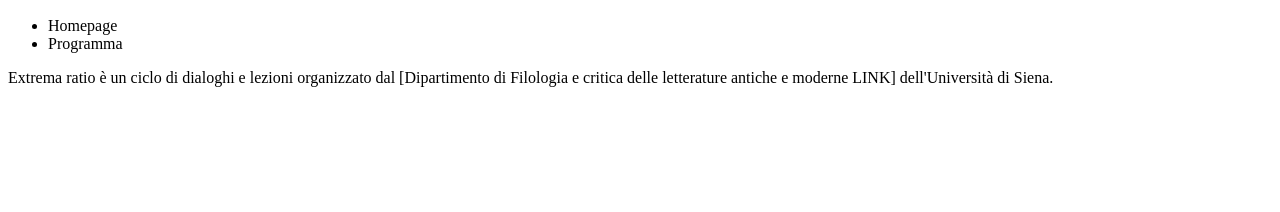
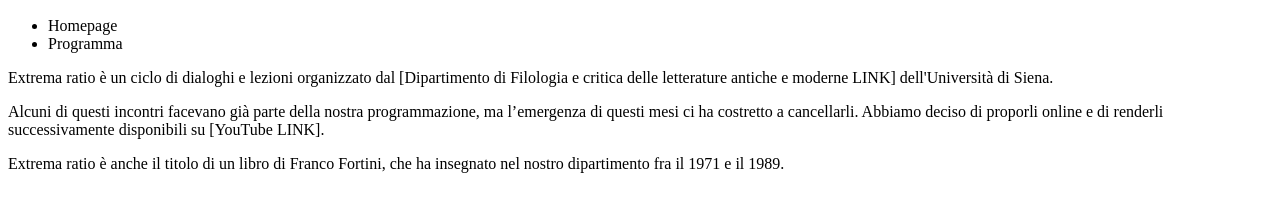
Before and after one commit to Chiara-Pierini/EXTREMA-RATIO, a plain HTML site: page index.html in a window 1280 px wide. Shown: the part 110-322 px from the top of the page. Drawn offline with Linux system fonts and the light colour scheme.

Commit message:
Add files via upload

```diff
--- a/index.html
+++ b/index.html
@@ -14,5 +14,10 @@
         </ul>
         </nav>
         <p>Extrema ratio è un ciclo di dialoghi e lezioni organizzato dal [Dipartimento di Filologia e critica delle letterature antiche e moderne LINK] dell'Università di Siena.</p>
+          <p>Alcuni di questi incontri facevano già parte della nostra programmazione, ma l’emergenza di questi mesi ci ha costretto a cancellarli. Abbiamo deciso di proporli online e di renderli successivamente disponibili su [YouTube LINK].</p>
+
+<p>Extrema ratio è anche il titolo di un libro di Franco Fortini, che ha insegnato nel nostro dipartimento fra il 1971 e il 1989. </p>
+
+
       </body>
       </html>
```
